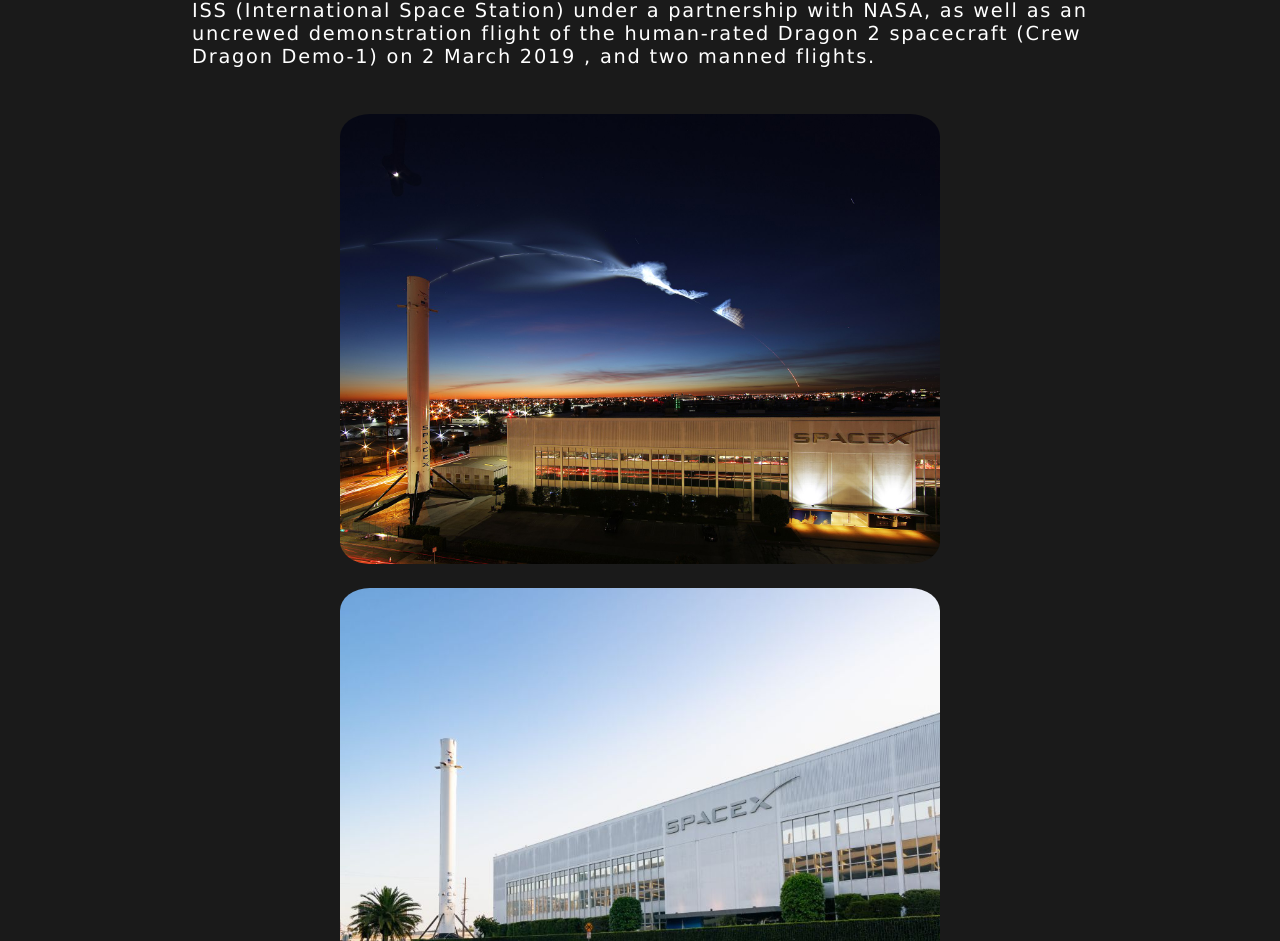
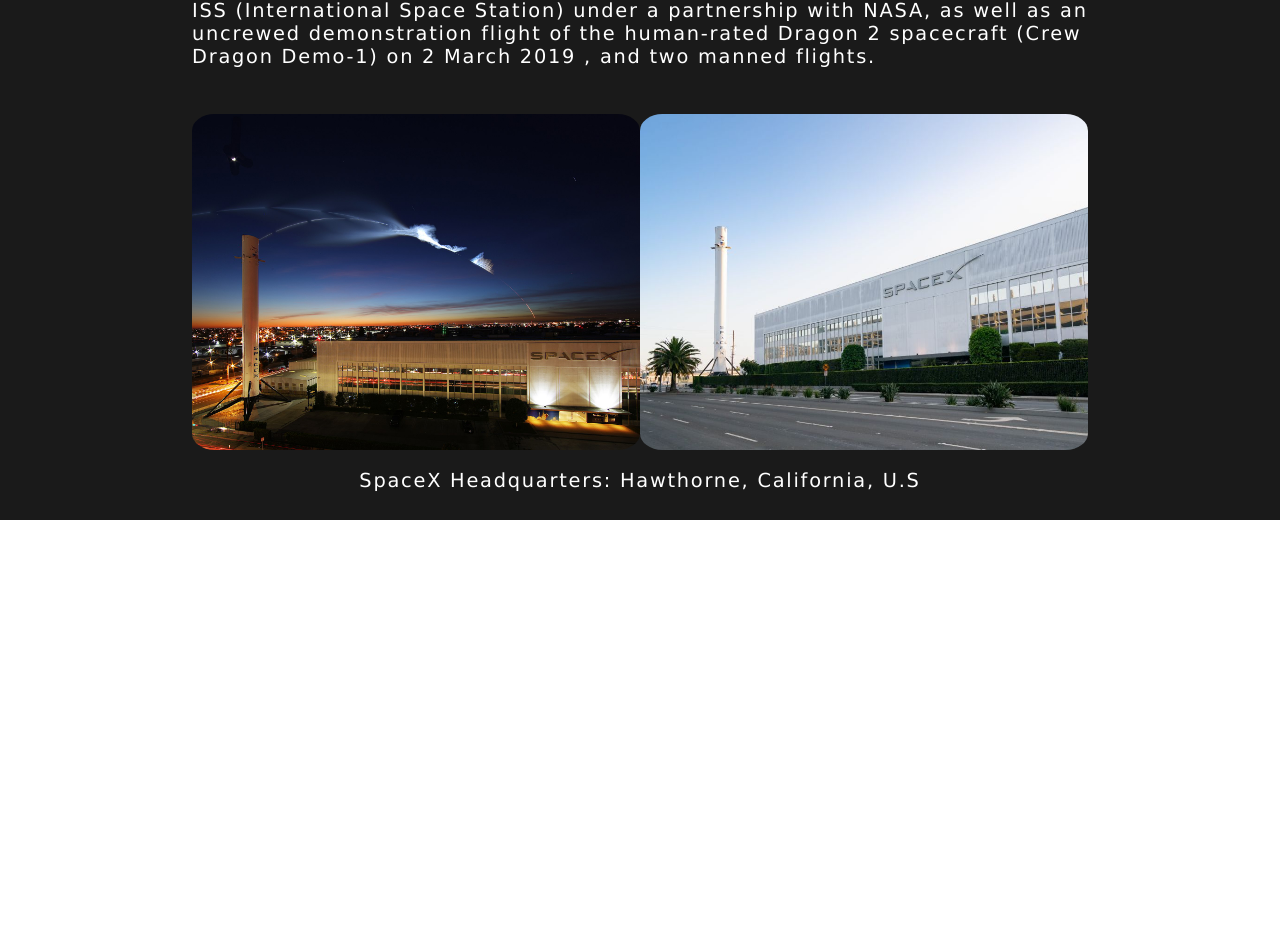
Before and after one commit to TaggyKasitin/midterm-fullstack64, a Next.js app: page / in a window 1280 px wide. Shown: the part 871-1812 px from the top of the page. After the commit the page ends 1391 px from the top, so only its background shows below. Built offline with nearby package versions, Linux system fonts and the light colour scheme.

Commit message:
Update นิดๆหน่อยๆ

```diff
--- a/pages/index.js
+++ b/pages/index.js
@@ -51,29 +51,29 @@ export default function Home() {
         <div className={styles.Timg}>
           <Image
             src="/spaceXpic2.jpg"
-            width={600}
-            height={450}
+            width={500}
+            height={375}
             className="image"
           />
-        </div>
+        {/* </div>
         <p style={{marginBottom: "0.5%"}}> </p>
-        <div className={styles.Timg}>
+        <div className={styles.Timg}> */}
           <Image
             src="/spaceXpic4.jpg"
-            width={600}
-            height={450}
+            width={500}
+            height={375}
             className="image"
           />
         </div>
         <p style={{marginBottom: "0.5%", color: "#fff", textAlign: "center"}}>SpaceX Headquarters: Hawthorne, California, U.S</p>
         <br/>
         <div className={styles.Timg}>
-          <Image
+          {/* <Image
             src="/spaceXpic3.jpg"
             width={600}
             height={450}
             className="image"
-          />
+          /> */}
         </div>
       </>
       <style jsx global>{`
--- a/styles/Home.module.css
+++ b/styles/Home.module.css
@@ -112,8 +112,6 @@
 
 .Timg {
   display: flex;
-  /* flex-direction: row; */
-  justify-content: center;
-  /* padding: 100px;
-  box-shadow: 13px 15px 25px  rgb(0, 0, 0); */
+  justify-content: space-between;
+  width: 100%;
 }
```
